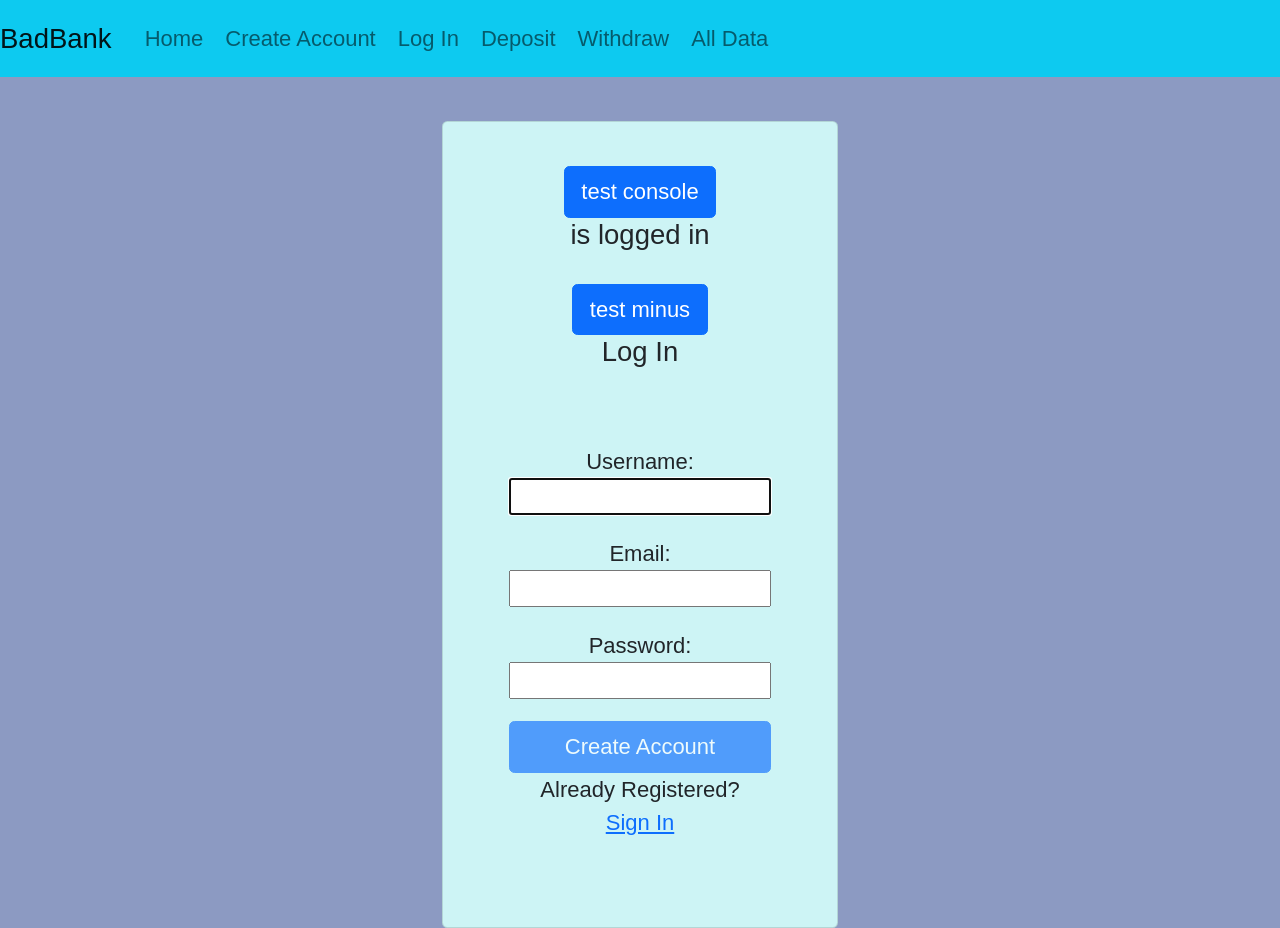
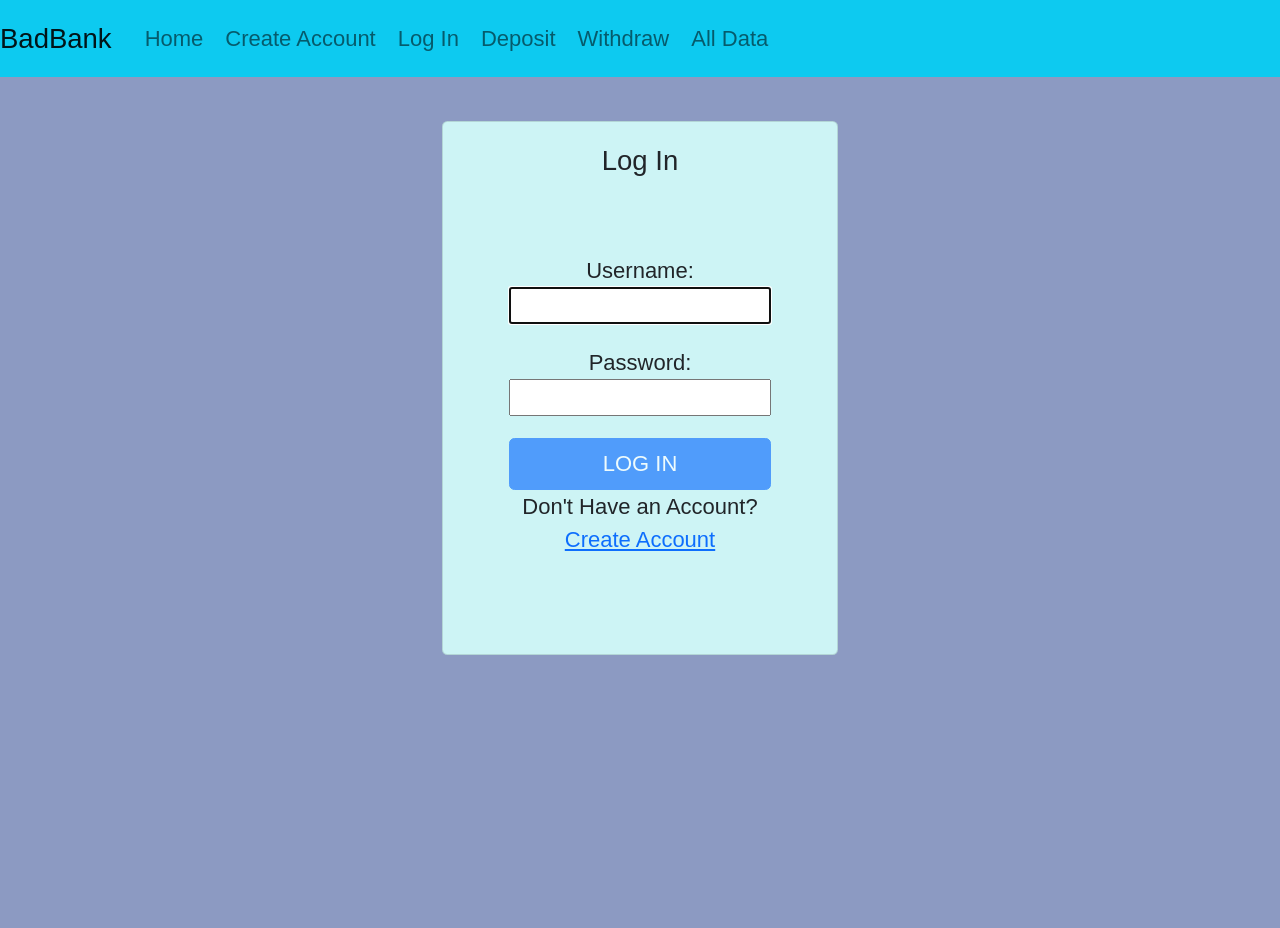
Before and after one commit to IanZGray/Bad-Bank, a React (Create React App) app: page /login in a window 1280 px wide. After the commit the page ends 800 px from the top, so only its background shows below. Built offline with nearby package versions, Linux system fonts and the light colour scheme.

Commit message:
fixed loading create account and login state

```diff
--- a/src/createAccount/Register.js
+++ b/src/createAccount/Register.js
@@ -3,8 +3,8 @@ import "bootstrap/dist/css/bootstrap.min.css";
 import { Card, Button } from "react-bootstrap";
 import { faCheck, faTimes, faInfoCircle } from "@fortawesome/free-solid-svg-icons";
 import { FontAwesomeIcon } from "@fortawesome/react-fontawesome";
+import {Link} from "react-router-dom";
 import './register.css';
-// import Card from "../context/Card";
 import { useBankContext } from "../context/Context";
 
 const USER_REGEX = /^[a-zA-Z][a-zA-Z0-9-_]{3,23}$/;
@@ -42,22 +42,22 @@ const Register = () => {
 
     useEffect(() => {
         const result = USER_REGEX.test(user);
-        console.log(result);
-        console.log(user);
+        // console.log(result);
+        // console.log(user);
         setValidName(result);
     }, [user])
 
     useEffect(() => {
         const result = EMAIL_REGEX.test(email);
-        console.log(result);
-        console.log(email);
+        // console.log(result);
+        // console.log(email);
         setValidEmail(result);
     }, [email])
 
     useEffect(() => {
         const result = PWD_REGEX.test(pwd);
-        console.log(result);
-        console.log(pwd);
+        // console.log(result);
+        // console.log(pwd);
         setValidPwd(result);
         const match = pwd === matchPwd;
         setValidMatch(match);
@@ -85,15 +85,23 @@ const Register = () => {
             return;
         }
 
-        console.log(`new user is ${newUser}`);
-        console.log(newUser);
-        console.log(`bank is ${bank}`);
+        // console.log(`new user is ${newUser}`);
+        // console.log(newUser);
+        // console.log(`bank is ${bank}`);
         addUser(newUser);
         let views = JSON.stringify(bank);
-        console.log(views);
-        // addUser(newUser);
-        console.log(user.at, pwd);
+        // console.log(views);
+        // console.log(user.at, pwd);
         setSuccess(true);
+    }
+
+    const resetForm = () => {
+        setPwd('');
+        setUser('');
+        setEmail('');
+        setMatchPwd('');
+        setSuccess(false);
+        console.log(bank);
     }
 
     return (
@@ -102,8 +110,8 @@ const Register = () => {
                 {success ? (
                     <div >
                         <Card.Title>Account Created!</Card.Title>
-                        <Button href="login" variant="primary">Sign In</Button><br/>
-                        <Button href="createAccount" variant="primary">Add Another Account</Button>
+                        <Link to='/login'><Button>Sign In</Button></Link><br/>
+                        <Button onClick={resetForm} variant="primary">Add Another Account</Button>
                     </div>
                 ) : (
                     <div >
@@ -219,7 +227,7 @@ const Register = () => {
                                     <p>
                                         Already Registered?<br />
                                         <span className="line">
-                                            <a href="login">Sign In</a>
+                                            <Link to='/login'>Sign In</Link>
                                         </span>
                                     </p>
                                 </section>
--- a/src/deposit/Deposit.js
+++ b/src/deposit/Deposit.js
@@ -13,7 +13,9 @@ const Deposit = () => {
     const [logged, setLogged] = useState(false);
     const [userSelected, setUserSelected] = useState({})
 
-    let currentUser=''
+    let currentUser = bank.loggedInUser
+    console.log(bank)
+    console.log(currentUser)
     const storedUsers = bank.users;
     const filteredNames = storedUsers.map((person) => {
         return person.name
@@ -83,7 +85,7 @@ const Deposit = () => {
             <Card style={{ width: "18rem" }}>
                 <Card.Body>
                     <Card.Title>Deposit</Card.Title>
-                    <Card.Text>Hello, {bank.loggedInUser}!</Card.Text>
+                    <Card.Text>Hello, {currentUser}!</Card.Text>
                     <Card.Text>Balance ${userSelected.balance}</Card.Text>
                         <input
                         type="number"
--- a/src/login/Login.js
+++ b/src/login/Login.js
@@ -1,10 +1,8 @@
 import { useRef, useState, useEffect, React } from "react";
 import "bootstrap/dist/css/bootstrap.min.css";
 import { Card, Button } from "react-bootstrap";
-import { faCheck, faTimes, faInfoCircle } from "@fortawesome/free-solid-svg-icons";
-import { FontAwesomeIcon } from "@fortawesome/react-fontawesome";
 import '../createAccount/register.css';
-// import Card from "../context/Card";
+import {Link} from "react-router-dom";
 import { useBankContext } from "../context/Context";
 
 const Login = () => {
@@ -13,114 +11,84 @@ const Login = () => {
     const userRef = useRef();
     const errRef = useRef();
 
-    const [user, setUser] = useState('');
-    const [validName, setValidName] = useState(false);
+    const [userName, setUserName] = useState('');
     const [userFocus, setUserFocus] = useState(false);
 
-    const [email, setEmail] = useState('');
-    const [validEmail, setValidEmail] = useState(false);
-    const [emailFocus, setEmailFocus] = useState(false);
-
     const [pwd, setPwd] = useState('');
-    const [validPwd, setValidPwd] = useState(false);
     const [pwdFocus, setPwdFocus] = useState(false);
-
-    const [matchPwd, setMatchPwd] = useState('');
-    const [validMatch, setValidMatch] = useState(false);
-    const [matchPwdFocus, setMatchPwdFocus] = useState(false);
 
     const [errMsg, setErrMsg] = useState('');
     const [success, setSuccess] = useState(false);
 
 
     const { bank, setLoggedInUser } = useBankContext();
-    const storedUsers = bank.users;
+    // const storedUsers = bank.users;
 
-    const filteredNames = storedUsers.map((person) => {
-        return person.name
-    });
+    // const filteredNames = storedUsers.map((person) => {
+    //     return person.name
+    // });
 
-    const filteredPwd = storedUsers.map((person) => {
-        return person.password
-    });
+    // const filteredPwd = storedUsers.map((person) => {
+    //     return person.password
+    // });
 
-    const filteredEmail = storedUsers.map((person) => {
-        return person.email
-    });
+    // const filteredEmail = storedUsers.map((person) => {
+    //     return person.email
+    // });
 
     // filtering through usernames to see if theres a match
-    let currentUser = null
+    // let currentUser = null
 
-    const checkUser = async (e) => {
-        e.preventDefault();
-        for (let i=0; i <= storedUsers.length; i++){
-        if (storedUsers[i].name === user) {
-            currentUser = storedUsers[i]
-            setLoggedInUser(currentUser.name);
-            console.log(bank.loggedInUser)
-            return currentUser;
-        }
-        };
-    }
-    // console.log(bank.loggedInUser);
+    // const checkUser = async (e) => {
+    //     e.preventDefault();
+    //     for (let i=0; i <= storedUsers.length; i++){
+    //     if (storedUsers[i].name === userName) {
+    //         currentUser = storedUsers[i]
+    //         setLoggedInUser(currentUser.name);
+    //         // console.log(bank.loggedInUser)
+    //         // console.log(bank);
+    //         // console.log(userName);
+    //         return currentUser;
+    //     }
+    //     };
+    // }
 
-    const testBank = async (e) =>
-    {
-        e.preventDefault();
-        currentUser.balance = currentUser.balance - 100
-    }
+    // const testBank = async (e) =>
+    // {
+    //     e.preventDefault();
+    //     currentUser.balance = currentUser.balance - 100
+    //     console.log(bank);
+    //     console.log(userName);
+    // }
     useEffect(() => {
         userRef.current.focus();
     }, [])
 
-    // useEffect(() => {
-
-        // vvv will be the filter test function instead of regex test vvv
-    //     const result = checkUser(the filtered list);
-    //     console.log(result);
-    //     console.log(user);
-    // console.log(the filtered list)
-
-    // vvv will be the same function vvv
-    //     setValidName(result);
-    // }, [user])
-
-    // useEffect(() => {
-    //     const result = EMAIL_REGEX.test(email);
-    //     console.log(result);
-    //     console.log(email);
-    //     setValidEmail(result);
-    // }, [email])
-
-    // useEffect(() => {
-    //     const result = PWD_REGEX.test(pwd);
-    //     console.log(result);
-    //     console.log(pwd);
-    //     setValidPwd(result);
-    //     const match = pwd === matchPwd;
-    //     setValidMatch(match);
-    // }, [pwd, matchPwd])
 
     const handleSubmit = async (e) => {
-        // e.preventDefault();
+        e.preventDefault();
+        setErrMsg('');
+        const user = bank.users.find(user => user.name === userName);
+        if (!user) {
+            setErrMsg(`Not A Known User`);
+            return;
+        }
+        if (user.password !== pwd) {
+            setErrMsg(`Incorrect Password`);
+            return;
+        }
+        setLoggedInUser(userName);
+        setSuccess(true);
+        console.log(bank);
+        console.log(userName);
+    }
 
-        // const v1 = USER_REGEX.test(user);
-        // const v2 = EMAIL_REGEX.test(email);
-        // const v3 = PWD_REGEX.test(pwd);
-        // if (!v1 || !v2 || !v3) {
-        //     setErrMsg("Invalid Entry");
-        //     return;
-        // }
-
-        // console.log(`new user is ${newUser}`);
-        // console.log(newUser);
-        // console.log(`bank is ${bank}`);
-        // addUser(newUser);
-        // let views = JSON.stringify(bank);
-        // console.log(views);
-        // // addUser(newUser);
-        // console.log(user.at, pwd);
-        // setSuccess(true);
+    const logOut = async (e) => {
+        e.preventDefault();
+        setLoggedInUser(null);
+        setPwd('');
+        setUserName('');
+        setSuccess(false);
     }
 
     return (
@@ -129,105 +97,51 @@ const Login = () => {
                 {success ? (
                     <div >
                         <Card.Title>You Are Logged In!</Card.Title>
-                        <Button href="login" variant="primary">Log Out</Button><br/>
-                        <Button href="deposit" variant="primary">Make a Deposit</Button>
+                        {/* have this button set success to false and set username and pwd to '' */}
+                        <Button variant="primary" onClick={logOut}>Log Out</Button><br/>
+                        <Link to="/deposit"><Button variant="primary">Make a Deposit</Button></Link>
                     </div>
                 ) : (
                     <div >
-
-                        <Button variant="primary" onClick={checkUser}>test console</Button>
-                        <Card.Title>{bank.loggedInUser} is logged in</Card.Title>
-                        <Button variant="primary" onClick={testBank}>test minus</Button>
-                        <Card.Title>Log In</Card.Title>
+                            <Card.Title>Log In</Card.Title>
                             <div className="card-body">
                                 <section>
                                     <p ref={errRef} className={errMsg ? "errmsg" : "offscreen"} aria-live="assertive">{errMsg}</p>
                                         <label htmlFor="username">
                                             Username:
-                                            <span className={validName ? "valid" : "hide"} disabled="true">
-                                                <FontAwesomeIcon icon={faCheck} />
-                                            </span>
-                                            <span className={validName || !user ? "hide" : "invalid"}>
-                                                <FontAwesomeIcon icon={faTimes} />
-                                            </span>
                                         </label>
                                         <input
                                             typ="text"
                                             id="username"
                                             ref={userRef}
                                             autoComplete="off"
-                                            onChange={(e) => setUser(e.target.value)}
+                                            onChange={(e) => setUserName(e.target.value)}
                                             required
-                                            aria-invalid={validName ? "false" : "true"}
+                                            // aria-invalid={validName ? "false" : "true"}
                                             aria-describedby="uidnote"
                                             onFocus={() => setUserFocus(true)}
                                             onBlur={() => setUserFocus(false)}
                                         />
-                                        <p id="uidnote" className={userFocus && user && !validName || pwdFocus && pwd.length>0 && !validName || emailFocus && email.length>0 && !validName ? "instructions" : "offscreen"}>
-                                            <FontAwesomeIcon icon={faInfoCircle} />
-                                            4 to 24 characters.<br />
-                                            Must begin with a letter.<br />
-                                            Letters, numbers, underscores, hyphens allowed.
-                                        </p>
-
-                    {/* email section */}
-                                        <label htmlFor="email">
-                                            Email:
-                                            <span className={validEmail ? "valid" : "hide"}>
-                                                <FontAwesomeIcon icon={faCheck} />
-                                            </span>
-                                            <span className={validEmail || !email ? "hide" : "invalid"}>
-                                                <FontAwesomeIcon icon={faTimes} />
-                                            </span>
-                                        </label>
-                                        <input
-                                            typ="text"
-                                            id="email"
-                                            autoComplete="off"
-                                            onChange={(e) => setEmail(e.target.value)}
-                                            required
-                                            aria-invalid={validEmail ? "false" : "true"}
-                                            aria-describedby="emailnote"
-                                            onFocus={() => setEmailFocus(true)}
-                                            onBlur={() => setEmailFocus(false)}
-                                        />
-                                        <p id="emailnote" className={emailFocus && !validEmail && email || userFocus && user.length>0 && !validEmail || pwdFocus && pwd.length>0 && !validEmail ? "instructions" : "offscreen"}>
-                                            <FontAwesomeIcon icon={faInfoCircle} />
-                                            Must be valid email address<br />
-                                        </p>
-                    {/* email section ends */}
 
                                         <label htmlFor="password">
                                             Password:
-                                            <span className={validPwd ? "valid" : "hide"}>
-                                                <FontAwesomeIcon icon={faCheck} />
-                                            </span>
-                                            <span className={validPwd || !pwd ? "hide" : "invalid"}>
-                                                <FontAwesomeIcon icon={faTimes} />
-                                            </span>
                                         </label>
                                         <input
                                             typ="password"
                                             id="password"
                                             onChange={(e) => setPwd(e.target.value)}
                                             required
-                                            aria-invalid={validPwd ? "false" : "true"}
+                                            // aria-invalid={validPwd ? "false" : "true"}
                                             aria-describedby="pwdnote"
                                             onFocus={() => setPwdFocus(true)}
                                             onBlur={() => setPwdFocus(false)}
                                         />
-                                        <p id="pwdnote" className={pwdFocus && !validPwd || userFocus && user.length>0 && !validPwd || emailFocus && email.length>0 && !validPwd ? "instructions" : "offscreen"}>
-                                            <FontAwesomeIcon icon={faInfoCircle} />
-                                            8 to 24 characters.<br />
-                                            Must include uppercase and lowercase letters, a number and a special character.<br />
-                                            Allowed special characters: <span aria-label="exclamation mark">!</span> <span aria-label="at symbol">@</span> <span aria-label="hashtag">#</span> <span aria-label="percent">%</span>
-                                        </p>
 
-                                        <Button disabled={!validName || !validPwd || !validEmail ? true : false} variant="primary" onClick={handleSubmit}>Create Account</Button>
+                                        <Button variant="primary" onClick={handleSubmit} disabled={!userName || !pwd ? true : false}>LOG IN</Button>
                                     <p>
-                                        Already Registered?<br />
+                                        Don't Have an Account?<br />
                                         <span className="line">
-                                            <a href="login">Sign In</a>
+                                            <Link to='/createAccount'>Create Account</Link>
                                         </span>
                                     </p>
                                 </section>
```
